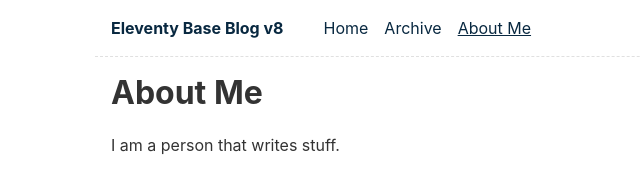
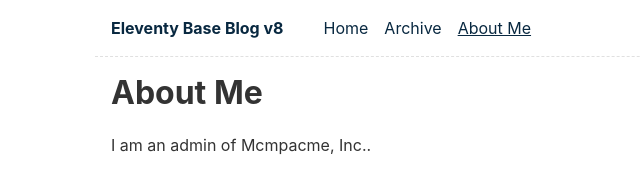
Before and after one commit to sirchanmp/sirchanmp.github.io, an Eleventy site: page content/about/index.md in a window 1280 px wide. Shown: the full height of the page, 225-865 px from the left. Built offline with nearby package versions, Linux system fonts and the light colour scheme; Eleventy itself is replaced by a stand-in of ours; files that its build step writes are made by us from their sources.

Commit message:
Update content/about/index.md (via Pages CMS)

```diff
--- a/content/about/index.md
+++ b/content/about/index.md
@@ -6,4 +6,4 @@ eleventyNavigation:
 ---
 # About Me
 
-I am a person that writes stuff.
+I am an admin of Mcmpacme, Inc..
```
